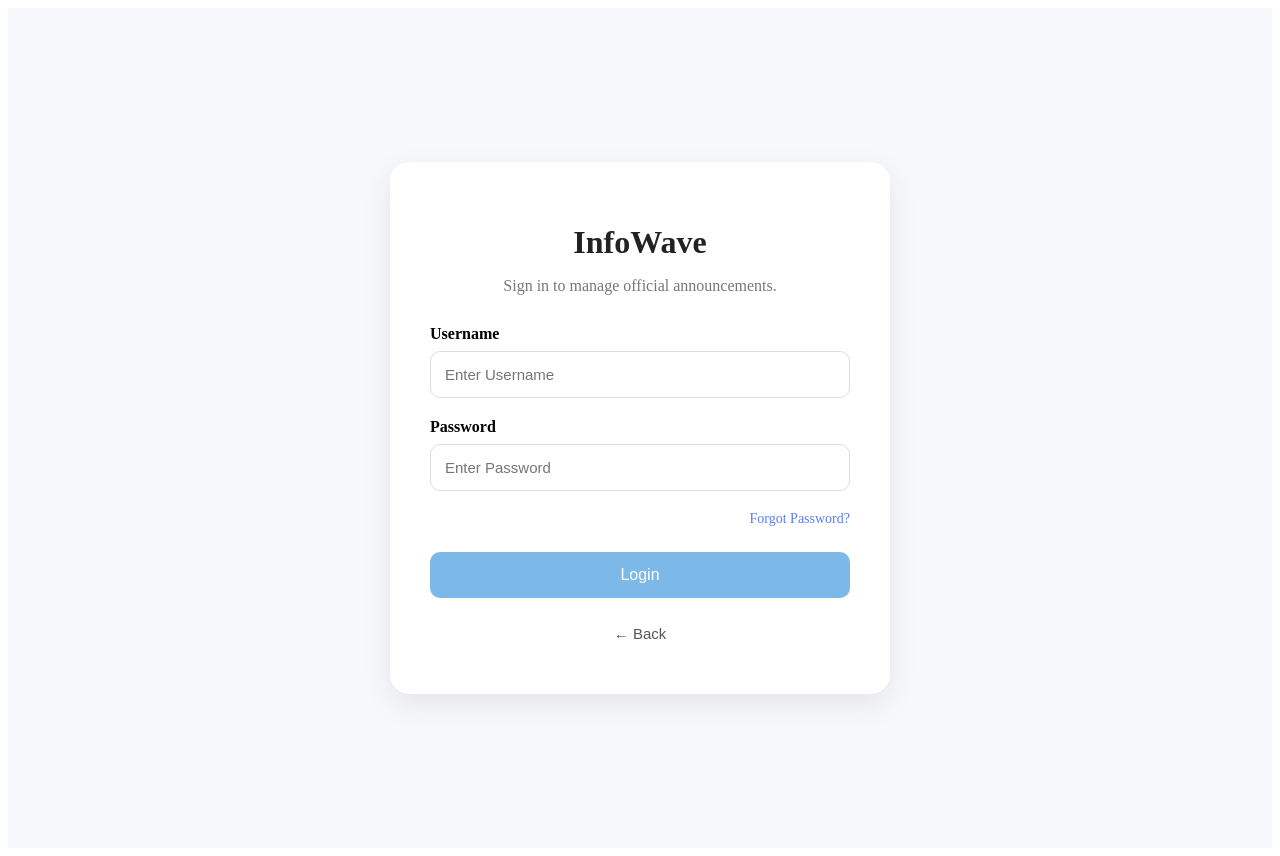
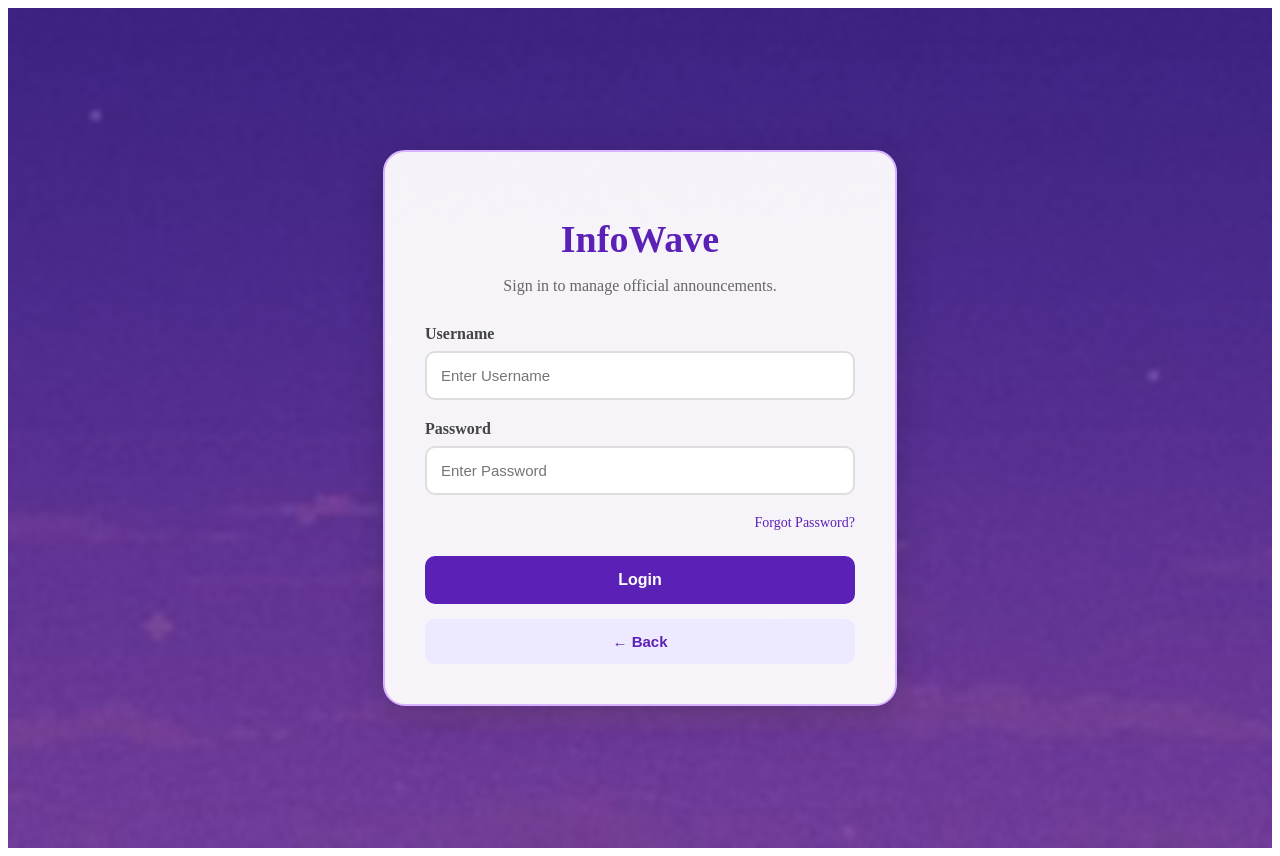
Before and after one commit to jbd-09/infowave, a Vue app in the folder client/: page /login in a window 1280 px wide. Built offline with nearby package versions, Linux system fonts and the light colour scheme.

Commit message:
Removed dark mode from General page

```diff
--- a/client/src/pages/General.vue
+++ b/client/src/pages/General.vue
@@ -6,11 +6,7 @@ const router = useRouter();
 
 const search = ref("");
 const showMenu = ref(false);
-const darkMode = ref(false)
 
-const toggleDarkMode = () => {
-  darkMode.value = !darkMode.value
-}
 
 const announcements = ref([
   {
@@ -63,7 +59,7 @@ const goLogin = () => {
 
 <template>
 
-<div class="general-page" :class="{ dark: darkMode }">
+<div class="general-page">
 
     <!-- Header -->
 
@@ -108,9 +104,7 @@ const goLogin = () => {
             🔑 Login
         </li>
 
-        <li @click="toggleDarkMode">
-    🌙 {{ darkMode ? "Light Mode" : "Dark Mode" }}
-</li>
+
 
 
     </ul>
@@ -396,57 +390,5 @@ const goLogin = () => {
 
 }
 
-/* ========================= */
-/*       DARK MODE           */
-/* ========================= */
-
-.dark{
-    background:#121212;
-    color:white;
-}
-
-.dark .header h1{
-    color:white;
-}
-
-.dark input{
-    background: #2b2b2b;
-    color:white;
-    border:1px solid #555;
-}
-
-.dark .card{
-    background: #1e1e1e;
-    color:white;
-}
-
-.dark .card h2{
-    color:#c4b5fd;
-}
-
-.dark .date{
-    color:#d1d5db;
-}
-
-.dark .sidebar{
-    background:#1f1f1f;
-}
-
-.dark .sidebar li{
-    color:white;
-    border-bottom:1px solid #444;
-}
-
-.dark .menu-btn,
-.dark .back-btn,
-.dark .view-btn{
-    background:#7c3aed;
-}
-
-.dark .menu-btn:hover,
-.dark .back-btn:hover,
-.dark .view-btn:hover{
-    background:#6d28d9;
-}
 
 </style>
--- a/client/src/pages/Login.vue
+++ b/client/src/pages/Login.vue
@@ -1,5 +1,45 @@
+<script setup>
+import { ref } from "vue";
+import { useRouter } from "vue-router";
+import banner from "@/asserts/images/banner.jpg";
+
+const router = useRouter();
+
+const username = ref("");
+const password = ref("");
+const errorMessage = ref("");
+
+const login = () => {
+  errorMessage.value = "";
+
+  if (
+    username.value === "admin" &&
+    password.value === "1234"
+  ) {
+    router.push("/dashboard");
+  } else {
+    errorMessage.value = "Invalid username or password";
+  }
+};
+
+const goHome = () => {
+  router.push("/");
+};
+
+const forgotPassword = () => {
+  router.push("/forgot-password");
+};
+</script>
+
 <template>
-  <div class="login-container">
+
+<div
+    class="login-container"
+    :style="{ backgroundImage: `url(${banner})` }"
+>
+
+    <div class="overlay">
+
         <div class="login-card">
 
             <h1>InfoWave</h1>
@@ -8,179 +48,286 @@
                 Sign in to manage official announcements.
             </p>
 
-      <!-- Username -->
             <div class="input-group">
+
                 <label>Username</label>
+
                 <input
     type="text"
     placeholder="Enter Username"
+    v-model="username"
 />
+
             </div>
 
-      <!-- Password -->
             <div class="input-group">
+
                 <label>Password</label>
 <input
     type="password"
     placeholder="Enter Password"
+    v-model="password"
 />
+
             </div>
 
-      <!-- Forgot Password -->
-      <p class="forgot-password" @click="forgotPassword">
+            <p
+                class="forgot-password"
+                @click="forgotPassword"
+            >
                 Forgot Password?
             </p>
-
-      <!-- Login -->
-      <button class="login-btn" @click="login">
+<p class="error" v-if="errorMessage">
+    {{ errorMessage }}
+</p>
+            <button
+                class="login-btn"
+                @click="login"
+            >
                 Login
             </button>
 
-      <!-- Back -->
-      <button class="back-btn" @click="goHome">
+            <button
+                class="back-btn"
+                @click="goHome"
+            >
                 ← Back
             </button>
 
         </div>
+
     </div>
+
+</div>
+
 </template>
-
-<script setup>
-import { useRouter } from 'vue-router'
-
-const router = useRouter()
-
-// Login Button
-const login = () => {
-  router.push('/dashboard')
-}
-
-// Back Button
-const goHome = () => {
-  router.push('/')
-}
-
-// Forgot Password
-const forgotPassword = () => {
-  router.push('/forgot-password')
-}
-</script>
 
 <style scoped>
 
 .login-container{
+
     min-height:100vh;
+
+    background-size:cover;
+    background-position:center;
+    background-repeat:no-repeat;
+
+}
+
+.overlay{
+
+    min-height:100vh;
+
     display:flex;
     justify-content:center;
     align-items:center;
-    background:#F7F8FC;
+
+    background:rgba(38,20,66,.45);
+
+    backdrop-filter:blur(2px);
+
     padding:20px;
+
 }
 
 .login-card{
+
     width:100%;
-    max-width:420px;
-    background:white;
+    max-width:430px;
+
+    background:rgba(255,255,255,.95);
+
+    border:2px solid #d8b4fe;
+
+    border-radius:22px;
+
     padding:40px;
-    border-radius:20px;
-    box-shadow:0 10px 30px rgba(0,0,0,.08);
+
+    box-shadow:0 12px 35px rgba(0,0,0,.18);
+
 }
 
 h1{
+
     text-align:center;
+
+    color:#5b21b6;
+
+    font-size:38px;
+
     margin-bottom:10px;
-    color:#222;
+
 }
 
 .subtitle{
+
     text-align:center;
-    color:#777;
+
+    color:#666;
+
     margin-bottom:30px;
+
 }
 
 .input-group{
+
     margin-bottom:20px;
+
 }
 
 label{
+
     display:block;
+
     margin-bottom:8px;
+
+    font-weight:600;
+
+    color:#444;
+
+}
+
+input{
+
+    width:100%;
+
+    padding:14px;
+
+    border:2px solid #ddd;
+
+    border-radius:10px;
+
+    outline:none;
+
+    font-size:15px;
+
+    box-sizing:border-box;
+
+    transition:.3s;
+
+}
+
+input:focus{
+
+    border-color:#7c3aed;
+
+    box-shadow:0 0 10px rgba(124,58,237,.25);
+
+}
+
+.forgot-password{
+
+    text-align:right;
+
+    color:#5b21b6;
+
+    cursor:pointer;
+
+    margin-bottom:25px;
+
+    font-size:14px;
+
+    font-weight:500;
+
+}
+
+.forgot-password:hover{
+
+    text-decoration:underline;
+
+}
+
+.login-btn{
+
+    width:100%;
+
+    padding:15px;
+
+    background:#5b21b6;
+
+    color:white;
+
+    border:none;
+
+    border-radius:10px;
+
+    font-size:16px;
+
+    font-weight:600;
+
+    cursor:pointer;
+
+    transition:.3s;
+
+}
+
+.login-btn:hover{
+
+    background:#4c1d95;
+
+    box-shadow:0 0 18px rgba(109,40,217,.35);
+
+}
+
+.back-btn{
+
+    width:100%;
+
+    margin-top:15px;
+
+    padding:14px;
+
+    background:#ede9fe;
+
+    color:#5b21b6;
+
+    border:none;
+
+    border-radius:10px;
+
+    font-size:15px;
+
+    font-weight:600;
+
+    cursor:pointer;
+
+    transition:.3s;
+
+}
+
+.back-btn:hover{
+
+    background:#ddd6fe;
+
+}
+
+@media(max-width:768px){
+
+.login-card{
+
+    padding:30px;
+
+}
+
+h1{
+
+    font-size:32px;
+
+}
+
+.subtitle{
+
+    font-size:14px;
+
+}
+
+}
+.error{
+    color:red;
+    text-align:center;
+    margin-bottom:15px;
+    font-size:14px;
     font-weight:600;
 }
 
-input{
-    width:100%;
-    padding:14px;
-    border:1px solid #ddd;
-    border-radius:10px;
-    font-size:15px;
-    box-sizing:border-box;
-    transition:.3s;
-}
-
-input:focus{
-    outline:none;
-    border-color:#7CB9E8;
-    box-shadow:0 0 8px rgba(124,185,232,.3);
-}
-
-.forgot-password{
-    text-align:right;
-    color:#5A7CF7;
-    cursor:pointer;
-    margin-bottom:25px;
-    font-size:14px;
-}
-
-.forgot-password:hover{
-    text-decoration:underline;
-}
-
-.login-btn{
-    width:100%;
-    padding:14px;
-    border:none;
-    border-radius:10px;
-    background:#7CB9E8;
-    color:white;
-    font-size:16px;
-    cursor:pointer;
-    transition:.3s;
-}
-
-.login-btn:hover{
-    background:#5AA9E6;
-}
-
-.back-btn{
-    width:100%;
-    margin-top:15px;
-    padding:12px;
-    background:none;
-    border:none;
-    font-size:15px;
-    cursor:pointer;
-    color:#555;
-}
-
-.back-btn:hover{
-    color:#5AA9E6;
-}
-
-@media(max-width:600px){
-
-.login-card{
-    padding:25px;
-}
-
-h1{
-    font-size:28px;
-}
-
-.subtitle{
-    font-size:14px;
-}
-
-}
-
 </style>
```
Lines whose indentation alone changed are shown as unchanged.
